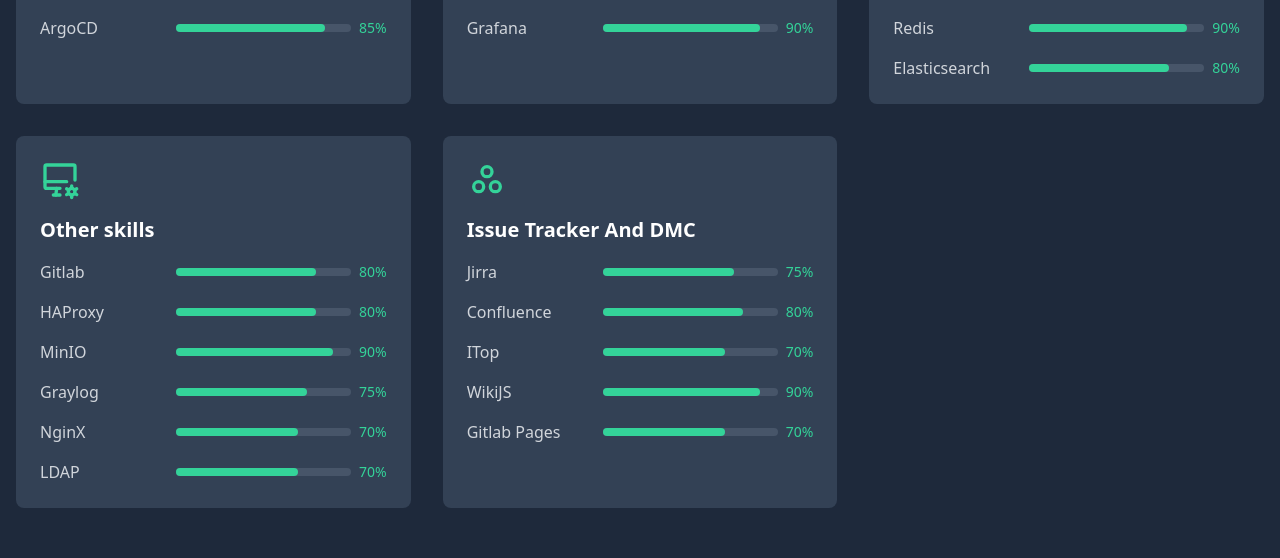
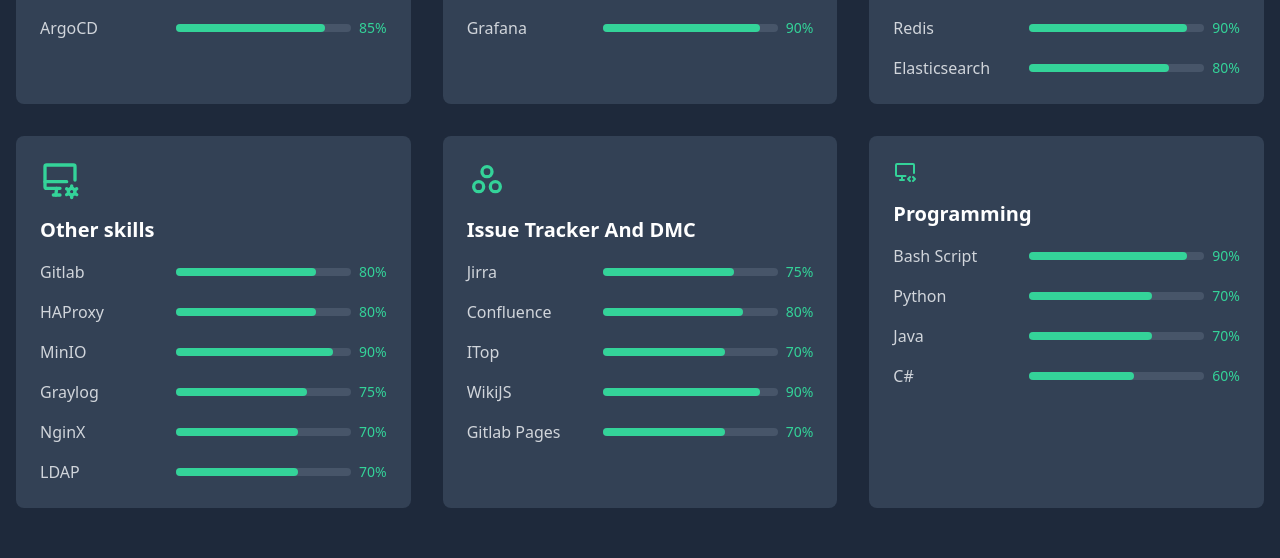
Before and after one commit to mrbooshehri/portfolio, a React (Vite) app: page / in a window 1280 px wide. Shown: the part 1440-1998 px from the top of the page. Built offline with nearby package versions, Linux system fonts and the light colour scheme.

Commit message:
update skills

```diff
--- a/src/components/Skills.tsx
+++ b/src/components/Skills.tsx
@@ -226,6 +226,36 @@ const skills = [
       { name: "Gitlab Pages", proficiency: 70 },
     ],
   },
+  {
+    icon: (
+      <svg
+        xmlns="http://www.w3.org/2000/svg"
+        width="24"
+        height="24"
+        viewBox="0 0 24 24"
+        fill="none"
+        stroke="currentColor"
+        strokeWidth="2"
+        strokeLinecap="round"
+        strokeLinejoin="round"
+        className="icon icon-tabler icons-tabler-outline icon-tabler-device-desktop-code"
+      >
+        <path stroke="none" d="M0 0h24v24H0z" fill="none" />
+        <path d="M12.5 16h-8.5a1 1 0 0 1 -1 -1v-10a1 1 0 0 1 1 -1h16a1 1 0 0 1 1 1v8" />
+        <path d="M7 20h4" />
+        <path d="M9 16v4" />
+        <path d="M20 21l2 -2l-2 -2" />
+        <path d="M17 17l-2 2l2 2" />
+      </svg>
+    ),
+    title: "Programming",
+    items: [
+      { name: "Bash Script", proficiency: 90 },
+      { name: "Python", proficiency: 70 },
+      { name: "Java", proficiency: 70 },
+      { name: "C#", proficiency: 60 },
+    ],
+  },
 ];
 
 function ProgressBar({ proficiency }: { proficiency: number }) {
```
